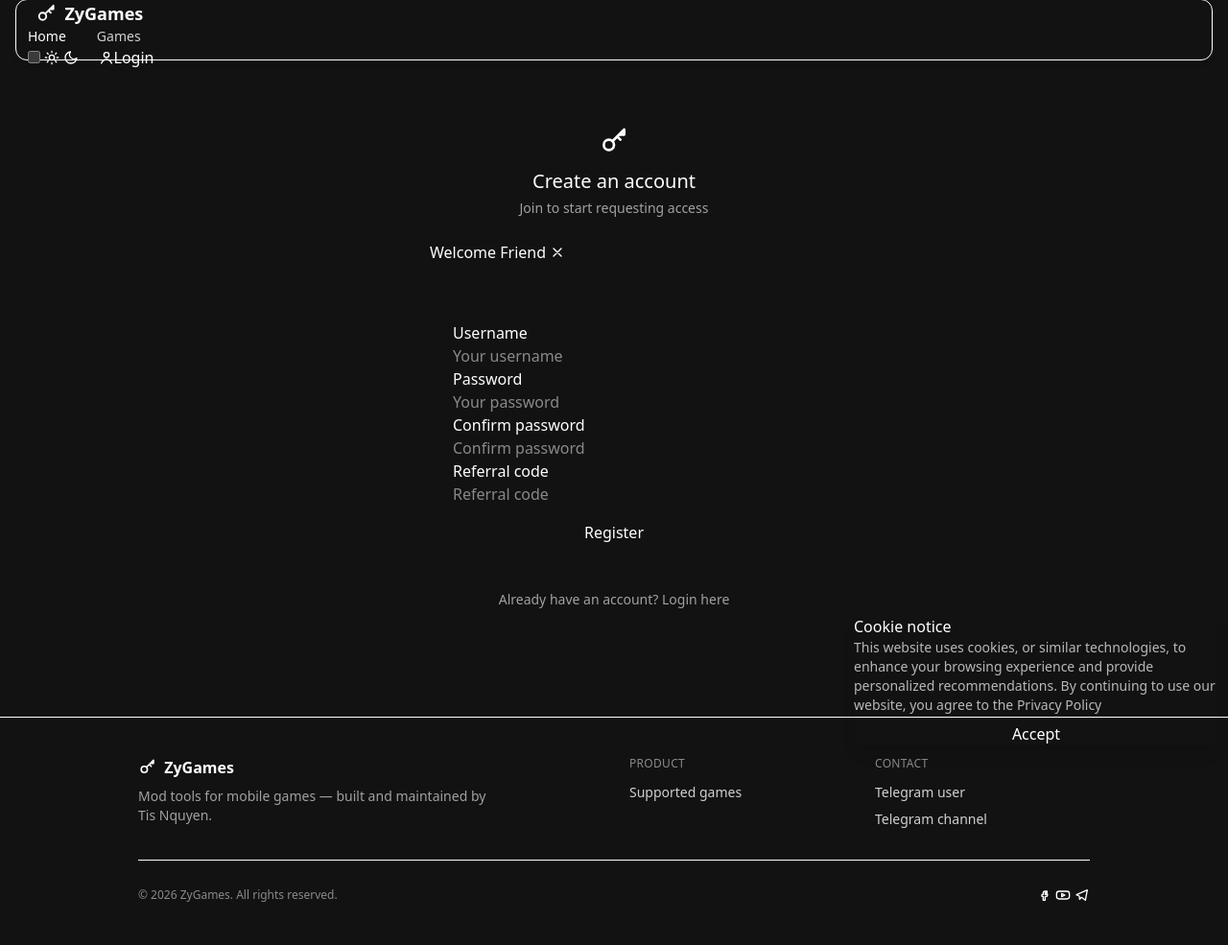
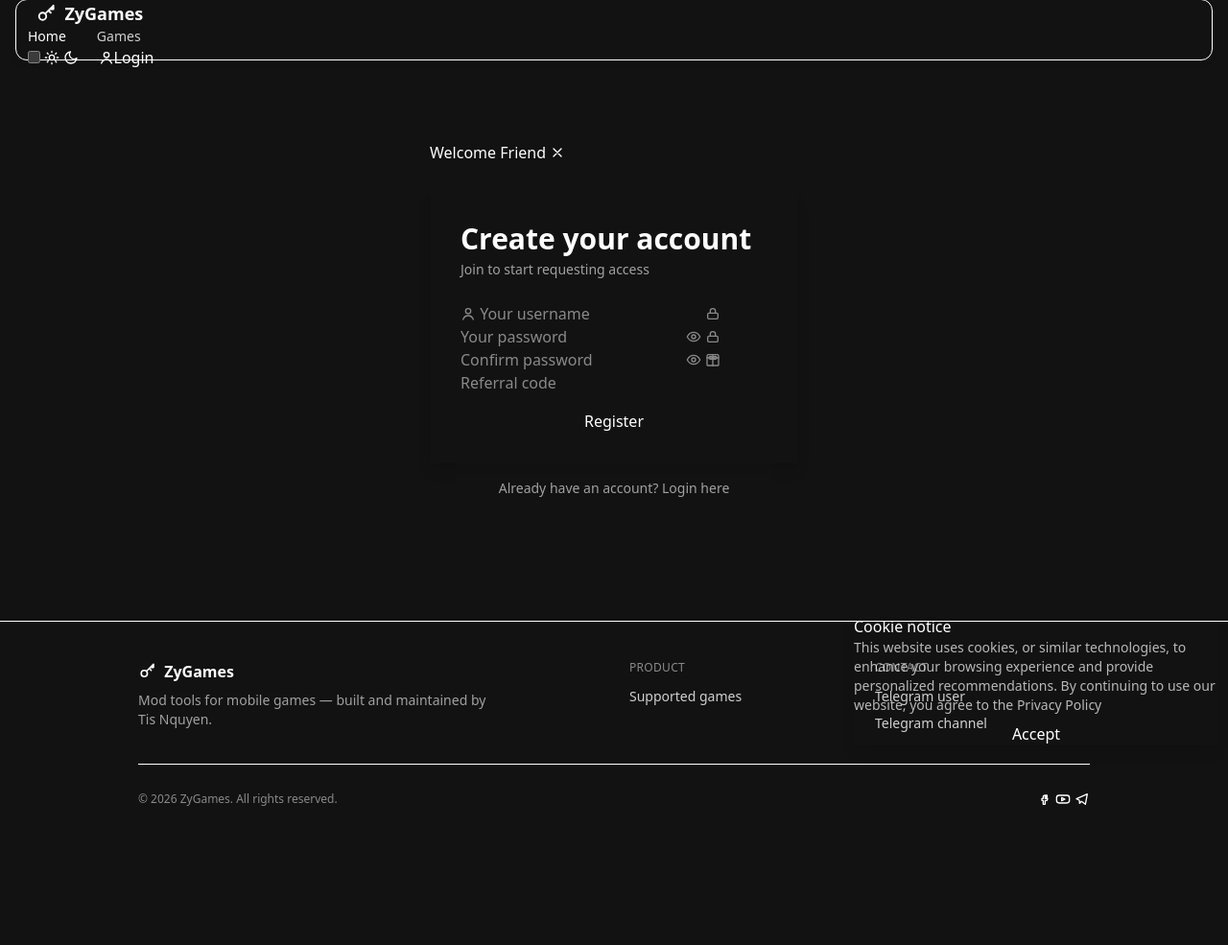
Before and after one commit to lucyixx/lucymods_panel, a CodeIgniter 4 app: the page made by app/Views/Auth/register.php in a window 1280 px wide. Shown: the part 13-998 px from the top of the page at 96% size. After the commit the page ends 853 px from the top, so only its background shows below. Run offline with PHP 8.4 and a stand-in for CodeIgniter, Linux system fonts and the light colour scheme; the template is opened without the code that fills it, so the values that code supplies are empty; some libraries are stand-ins or nearby versions.

Commit message:
new Login & Register

```diff
--- a/app/Views/Auth/register.php
+++ b/app/Views/Auth/register.php
@@ -1,31 +1,42 @@
 <?= $this->extend('Layout/Starter') ?>
 <?= $this->section('content') ?>
 
-<div class="flex flex-col items-center gap-6 py-8 sm:py-12 md:py-16">
-    <div class="text-center px-4">
-        <svg class="icon text-primary mx-auto mb-2" style="width:2rem;height:2rem"><use href="#i-key" /></svg>
-        <h1 class="text-lg md:text-xl font-medium mb-1">Create an account</h1>
-        <p class="text-sm opacity-60">Join to start requesting access</p>
-    </div>
-
+<div class="flex flex-col items-center gap-4 py-8 sm:py-12 md:py-20">
     <div class="w-full max-w-xs sm:max-w-sm px-4 sm:px-0">
         <?= $this->include('Layout/msgStatus') ?>
     </div>
 
-    <div class="card card-border bg-base-100 border-base-300 w-full max-w-xs sm:max-w-sm mx-4 sm:mx-0">
-        <div class="card-body p-5 md:p-6">
+    <div class="card card-border bg-base-100 border-base-300 shadow-lg w-full max-w-xs sm:max-w-sm mx-4 sm:mx-0">
+        <div class="card-body p-6 md:p-8">
+            <h1 class="text-2xl md:text-3xl font-bold mb-1">Create your account</h1>
+            <p class="text-sm opacity-60 mb-6">Join to start requesting access</p>
+
             <?= form_open() ?>
-            <label class="label">Username</label>
-            <input type="text" name="username" id="username" class="input w-full" placeholder="Your username" minlength="4" maxlength="24" value="<?= old('username') ?>" required>
+            <label class="input w-full">
+                <svg class="icon opacity-50"><use href="#i-user" /></svg>
+                <input type="text" name="username" id="username" class="grow" placeholder="Your username" minlength="4" maxlength="24" value="<?= old('username') ?>" required>
+            </label>
 
-            <label class="label mt-2">Password</label>
-            <input type="password" name="password" id="password" class="input w-full" placeholder="Your password" minlength="6" maxlength="24" required>
+            <label class="input w-full mt-3">
+                <svg class="icon opacity-50"><use href="#i-lock" /></svg>
+                <input type="password" name="password" id="password" class="grow" placeholder="Your password" minlength="6" maxlength="24" required>
+                <button type="button" class="opacity-50 hover:opacity-100" onclick="togglePw('password', this)" aria-label="Show password">
+                    <svg class="icon"><use href="#i-eye" /></svg>
+                </button>
+            </label>
 
-            <label class="label mt-2">Confirm password</label>
-            <input type="password" name="password2" id="password2" class="input w-full" placeholder="Confirm password" minlength="6" maxlength="24" required>
+            <label class="input w-full mt-3">
+                <svg class="icon opacity-50"><use href="#i-lock" /></svg>
+                <input type="password" name="password2" id="password2" class="grow" placeholder="Confirm password" minlength="6" maxlength="24" required>
+                <button type="button" class="opacity-50 hover:opacity-100" onclick="togglePw('password2', this)" aria-label="Show password">
+                    <svg class="icon"><use href="#i-eye" /></svg>
+                </button>
+            </label>
 
-            <label class="label mt-2">Referral code</label>
-            <input type="text" name="referral" id="referral" class="input w-full" placeholder="Referral code" value="<?= old('referral') ?>" maxlength="25" required>
+            <label class="input w-full mt-3">
+                <svg class="icon opacity-50"><use href="#i-gift" /></svg>
+                <input type="text" name="referral" id="referral" class="grow" placeholder="Referral code" value="<?= old('referral') ?>" maxlength="25" required>
+            </label>
 
             <button type="submit" class="btn btn-primary w-full mt-4">Register</button>
             <?= form_close() ?>
```
Also changed, not shown: app/Views/Auth/login.php (+17 -13 lines), public/assets/js/natacode.js.
